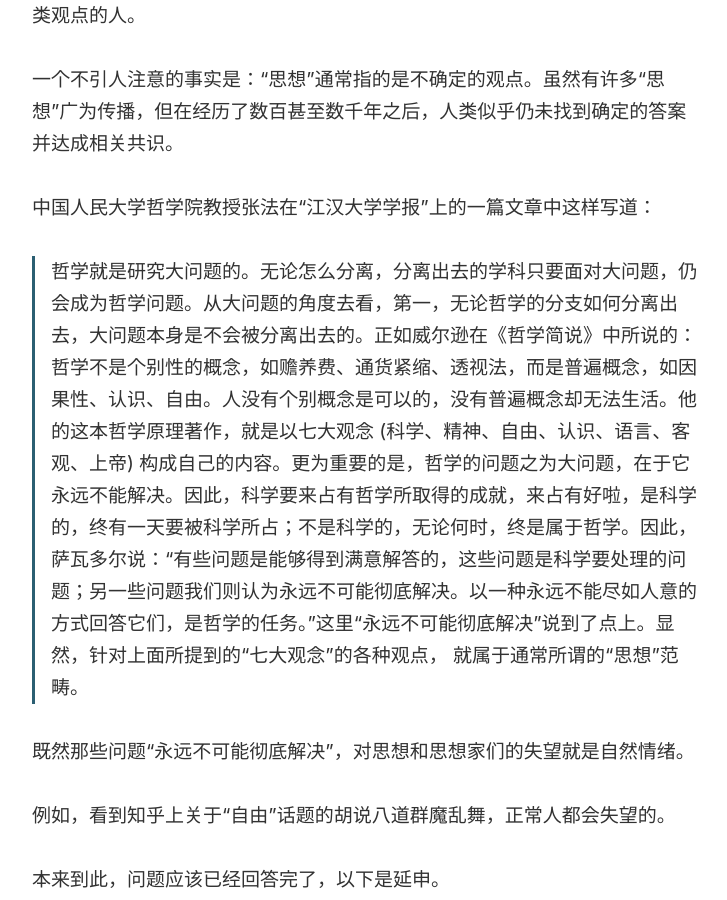
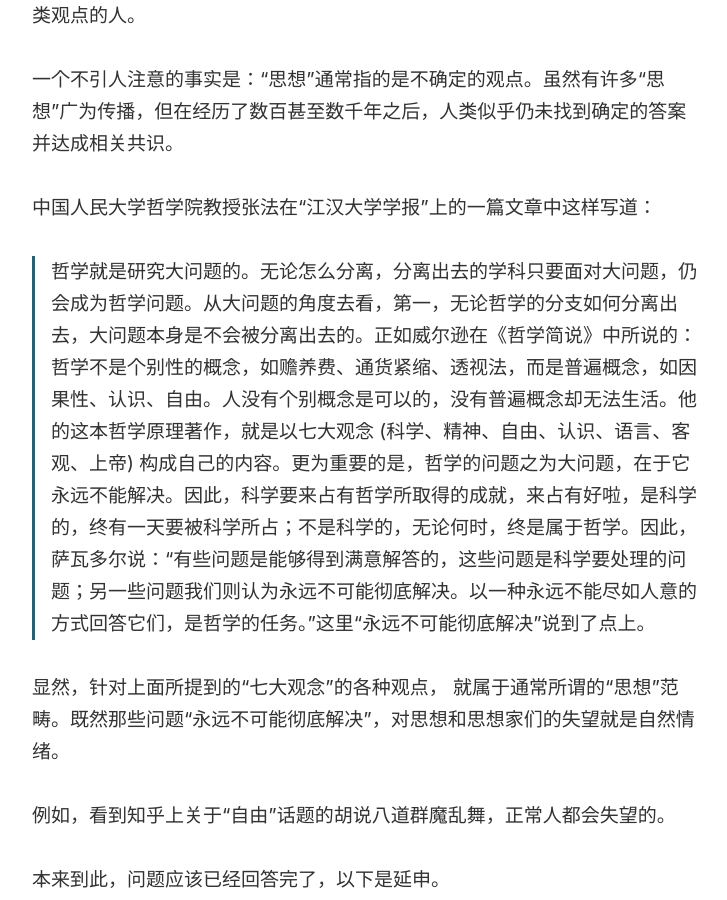
Before and after one commit to sologram/solo-gram.github.io, a Jekyll site: the page built from _posts/2020-04-25-disappointed.md, in a window 1280 px wide and 900 px high, scrolled down 239 px. Shown: the whole window, without its empty margins (274-1001 px from the left). Built offline with Jekyll 4.4.1, drawn with Linux system fonts in a browser that asks for light colours; comment, search, counter and statistics services are not loaded.

Commit message:
2020-04-25

```diff
--- a/_posts/2020-04-25-disappointed.md
+++ b/_posts/2020-04-25-disappointed.md
@@ -10,9 +10,9 @@ tags: [思想, 哲学]
 
 中国人民大学哲学院教授张法在“江汉大学学报”上的一篇文章中这样写道：
 
-> 哲学就是研究大问题的。无论怎么分离，分离出去的学科只要面对大问题，仍会成为哲学问题。从大问题的角度去看，第一，无论哲学的分支如何分离出去，大问题本身是不会被分离出去的。正如威尔逊在《哲学简说》中所说的：哲学不是个别性的概念，如赡养费、通货紧缩、透视法，而是普遍概念，如因果性、认识、自由。人没有个别概念是可以的，没有普遍概念却无法生活。他的这本哲学原理著作，就是以七大观念 (科学、精神、自由、认识、语言、客观、上帝) 构成自己的内容。更为重要的是，哲学的问题之为大问题，在于它永远不能解决。因此，科学要来占有哲学所取得的成就，来占有好啦，是科学的，终有一天要被科学所占；不是科学的，无论何时，终是属于哲学。因此，萨瓦多尔说：“有些问题是能够得到满意解答的，这些问题是科学要处理的问题；另一些问题我们则认为永远不可能彻底解决。以一种永远不能尽如人意的方式回答它们，是哲学的任务。”这里“永远不可能彻底解决”说到了点上。显然，针对上面所提到的“七大观念”的各种观点， 就属于通常所谓的“思想”范畴。
+> 哲学就是研究大问题的。无论怎么分离，分离出去的学科只要面对大问题，仍会成为哲学问题。从大问题的角度去看，第一，无论哲学的分支如何分离出去，大问题本身是不会被分离出去的。正如威尔逊在《哲学简说》中所说的：哲学不是个别性的概念，如赡养费、通货紧缩、透视法，而是普遍概念，如因果性、认识、自由。人没有个别概念是可以的，没有普遍概念却无法生活。他的这本哲学原理著作，就是以七大观念 (科学、精神、自由、认识、语言、客观、上帝) 构成自己的内容。更为重要的是，哲学的问题之为大问题，在于它永远不能解决。因此，科学要来占有哲学所取得的成就，来占有好啦，是科学的，终有一天要被科学所占；不是科学的，无论何时，终是属于哲学。因此，萨瓦多尔说：“有些问题是能够得到满意解答的，这些问题是科学要处理的问题；另一些问题我们则认为永远不可能彻底解决。以一种永远不能尽如人意的方式回答它们，是哲学的任务。”这里“永远不可能彻底解决”说到了点上。
 
-既然那些问题“永远不可能彻底解决”，对思想和思想家们的失望就是自然情绪。
+显然，针对上面所提到的“七大观念”的各种观点， 就属于通常所谓的“思想”范畴。既然那些问题“永远不可能彻底解决”，对思想和思想家们的失望就是自然情绪。
 
 例如，看到知乎上关于“自由”话题的胡说八道群魔乱舞，正常人都会失望的。
 
```
